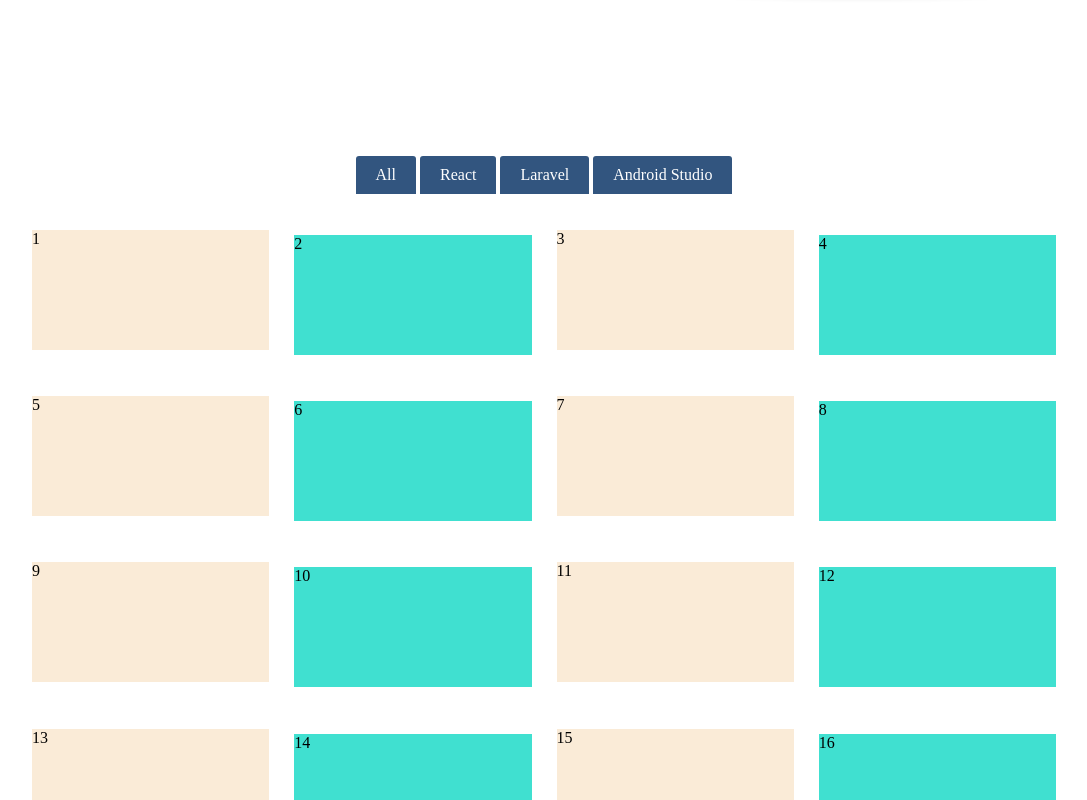
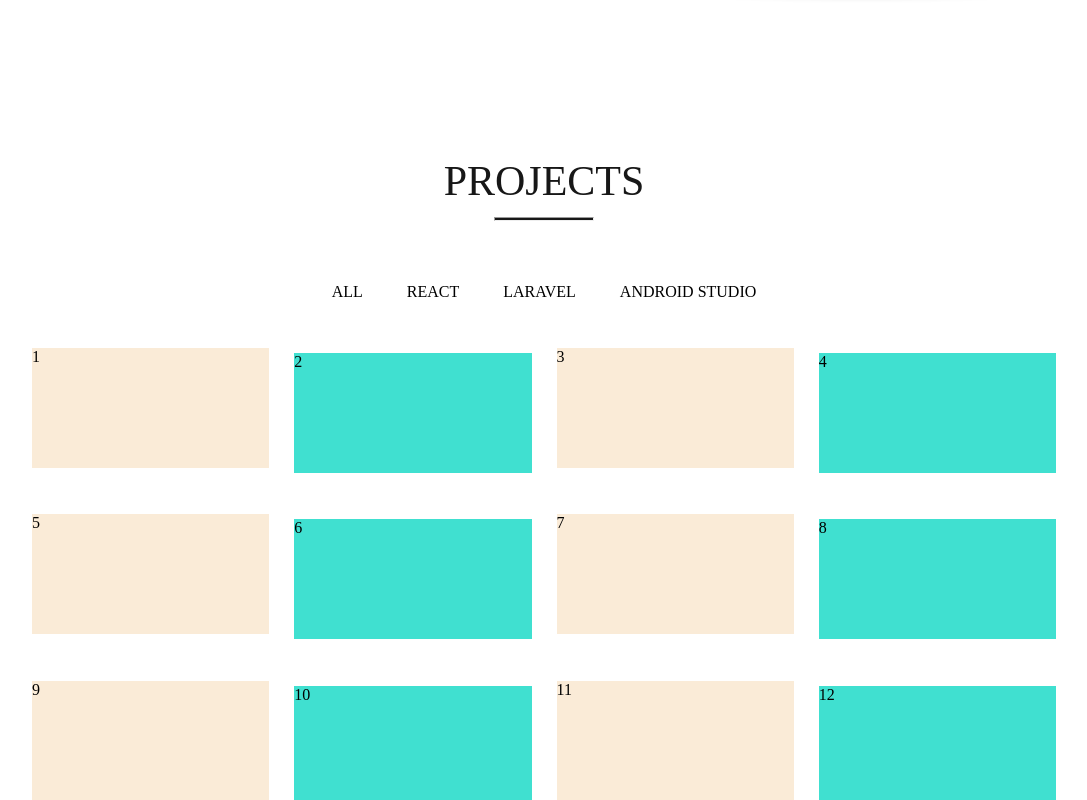
Before and after one commit to AcExPratish/react-portfolio, a React (Create React App) app: page / in a window 1280 px wide. Shown: the part 700-1500 px from the top of the page, without its empty margins (96-1183 px from the left). Built offline with nearby package versions, Linux system fonts and the light colour scheme.

Commit message:
Working: Project folder

```diff
--- a/src/App.js
+++ b/src/App.js
@@ -1,5 +1,5 @@
 import './App.css';
-import About from './modules/about/About';
+import Project from './modules/project/Project';
 import Footer from './modules/footer/Footer';
 import Home from './modules/home/Home';
 
@@ -7,7 +7,7 @@
   return (
     <>
       <Home/>
-      <About/>
+      <Project/>
       <Footer/>
     </>
   );
--- a/src/modules/about/About.js
+++ b/src/modules/project/Project.js
@@ -1,5 +1,5 @@
 import React, { useState } from "react";
-import "./about.scss";
+import "./project.scss";
 
 const About = () => {
   const data = [1, 2, 3, 4, 5, 6, 7, 8, 9, 10, 11, 12, 13, 14, 15, 16];
@@ -32,6 +32,10 @@
   return (
     <section id="about-section">
       <div className="grid-container">
+      <div className="grid-title about-title about-title-font">
+        Projects
+        <hr/>
+      </div>
         <div className="grid-title">
           {inputData.map((data, key) => (
             <input
@@ -44,11 +48,7 @@
               type="radio"
             />
           ))}
-
-          {/* <div className="tabs">
-          {inputData.map((data, key) => <label className="tab" id={data.id+'tab'} htmlFor={data.id}>{data.description}</label>)}
-        </div> */}
-          <div className="tabs">
+          <div className="tabs about-tab-font">
             <label className="tab" id="one-tab" htmlFor="one">
               All
             </label>
--- a/src/modules/about/about.scss
+++ b/src/modules/project/project.scss
@@ -1,6 +1,27 @@
 #about-section {
   background-color: #fff;
   margin-bottom: 20px;
+  font-family: 'Montserrat';
+  font-style: normal;
+  font-weight: 500;
+}
+
+.about-title-font{
+  font-size: 42px;
+  line-height: 51px;
+}
+
+hr{
+  width: 50%;
+  margin: 0 auto;
+  margin-top: 5%;
+  height: 4px;
+  background-color: #171717;
+}
+
+.about-tab-font{
+font-size: 16px;
+line-height: 20px;
 }
 
 //grid styles
@@ -34,6 +55,11 @@
   background: turquoise;
 }
 
+.about-title{
+  color: #171717;
+text-transform: uppercase;
+}
+
 //input styles
 .radio {
   display: none;
@@ -43,10 +69,10 @@
   cursor: pointer;
   padding: 10px 20px;
   margin: 0px 2px;
-  background: #32557f;
   display: inline-block;
-  color: #fff;
+  color: #000;
   border-radius: 3px 3px 0px 0px;
+  text-transform: uppercase;
 }
 
 #one:checked ~ .panels #one-panel,
@@ -60,9 +86,8 @@
 #two:checked ~ .tabs #two-tab,
 #three:checked ~ .tabs #three-tab,
 #four:checked ~ .tabs #four-tab {
-  background: #fff;
-  color: #000;
-  border-top: 3px solid #32557f;
+  background-color: #171717;
+  color: #D4D4D4;
 }
 
 //content box styles
```
